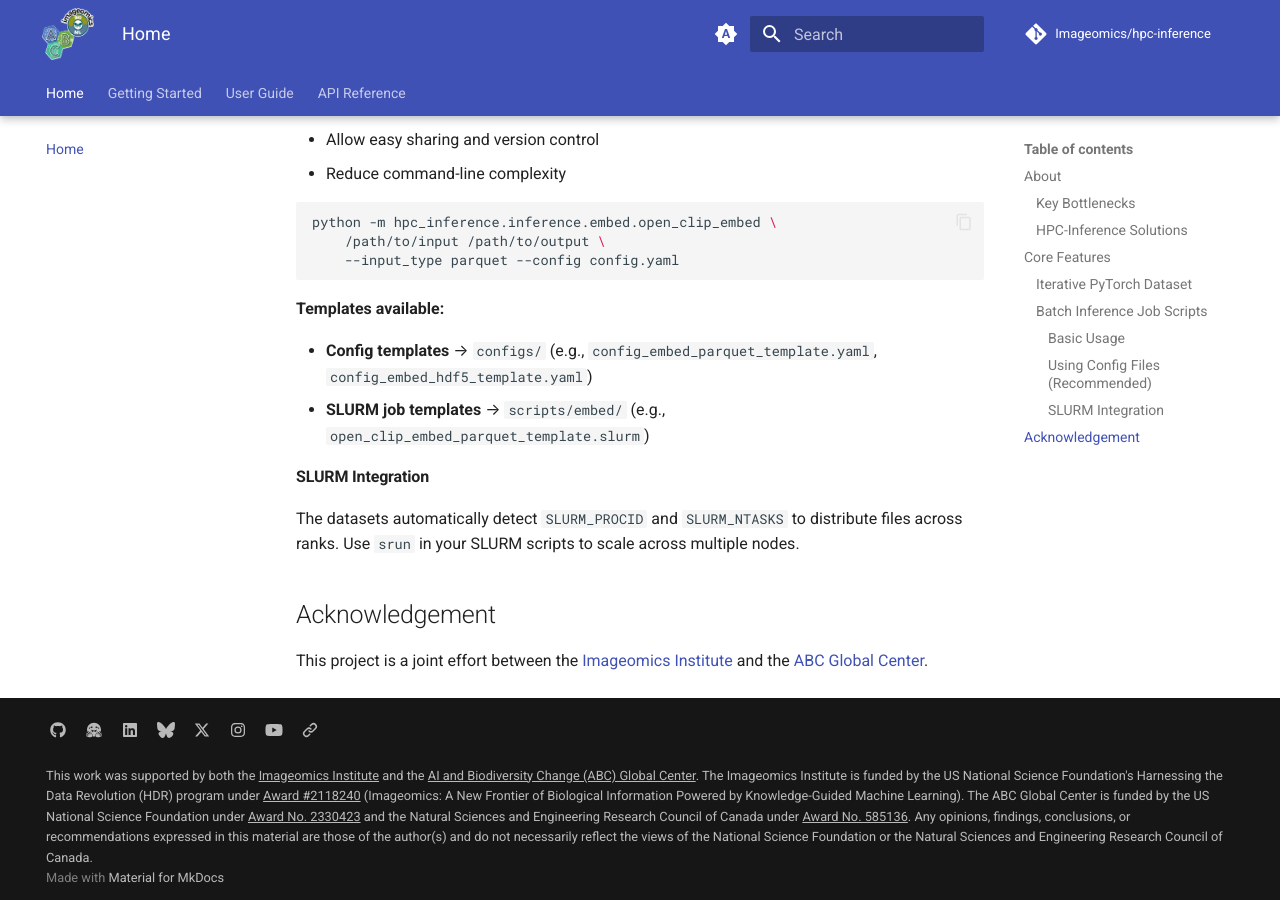
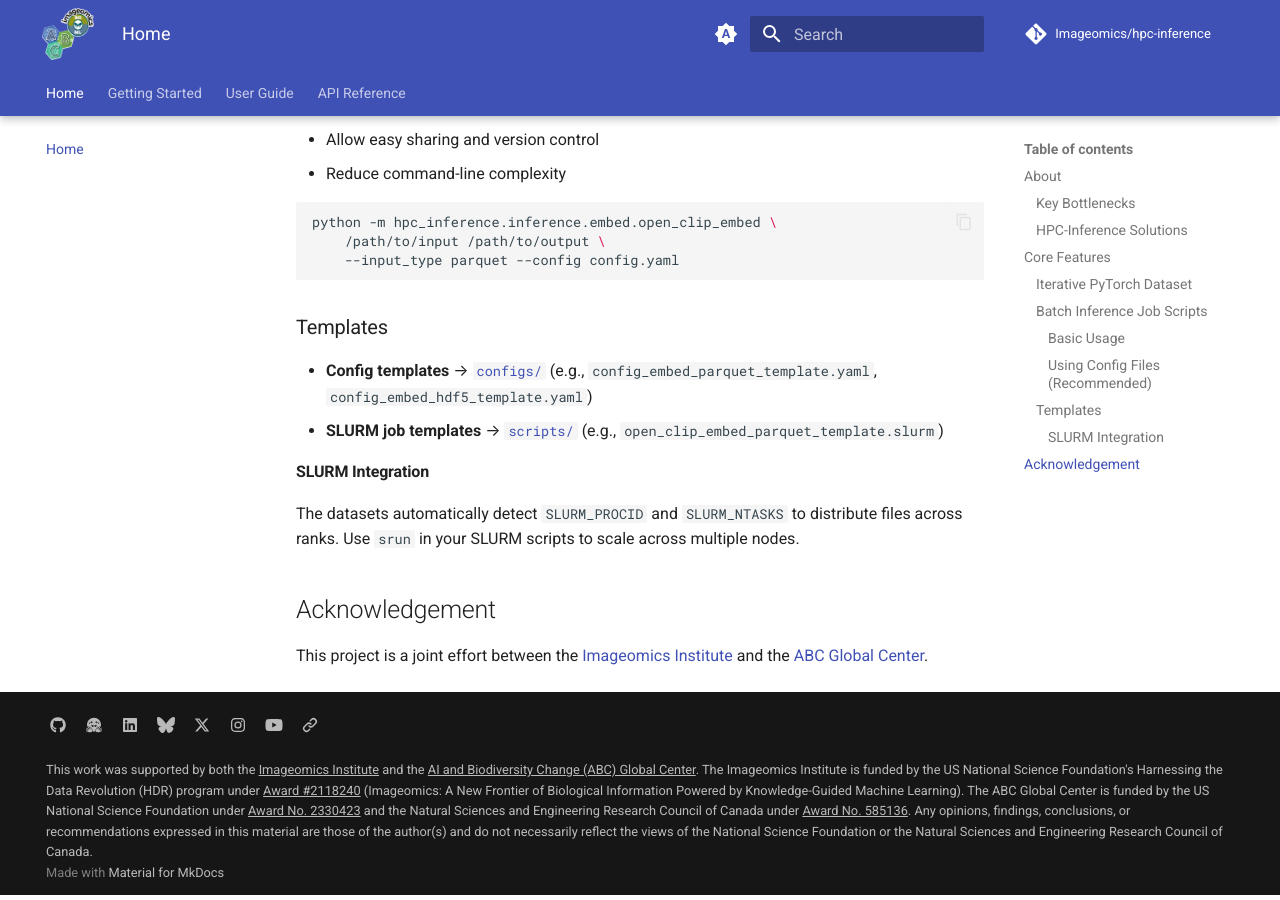
Before and after one commit to Imageomics/hpc-inference, an MkDocs documentation site: the page built from docs/index.md, in a window 1280 px wide and 900 px high, scrolled down 2424 px. Built offline with MkDocs 1.6.1 and Material for MkDocs 9.7.7, drawn with Linux system fonts in a browser that asks for light colours; comment, search, counter and statistics services are not loaded.

Commit message:
Apply suggestions from code review on PR #20
- Move image validation before color conversion in HDF5ImageDataset
  so corrupted data is caught early (thompsonmj)
- Comment out optional --file_list in HDF5 and Parquet SLURM templates
  to prevent placeholder path errors (thompsonmj)
- Update --file_list help string to include HDF5 file types (thompsonmj)
- Make templates a linkable header in docs/index.md (egrace479)

Co-Authored-By: Claude Opus 4.6 (1M context) <noreply@anthropic.com>

````diff
--- a/docs/index.md
+++ b/docs/index.md
@@ -101,10 +101,10 @@ python -m hpc_inference.inference.embed.open_clip_embed \
     --input_type parquet --config config.yaml
 ```
 
-**Templates available:**
+### Templates
 
-- **Config templates** → `configs/` (e.g., `config_embed_parquet_template.yaml`, `config_embed_hdf5_template.yaml`)
-- **SLURM job templates** → `scripts/embed/` (e.g., `open_clip_embed_parquet_template.slurm`)
+- **Config templates** → [`configs/`](https://github.com/Imageomics/hpc-inference/tree/main/configs) (e.g., `config_embed_parquet_template.yaml`, `config_embed_hdf5_template.yaml`)
+- **SLURM job templates** → [`scripts/`](https://github.com/Imageomics/hpc-inference/tree/main/scripts) (e.g., `open_clip_embed_parquet_template.slurm`)
 
 #### SLURM Integration
 
````
Also changed, not shown: 4 other files.
